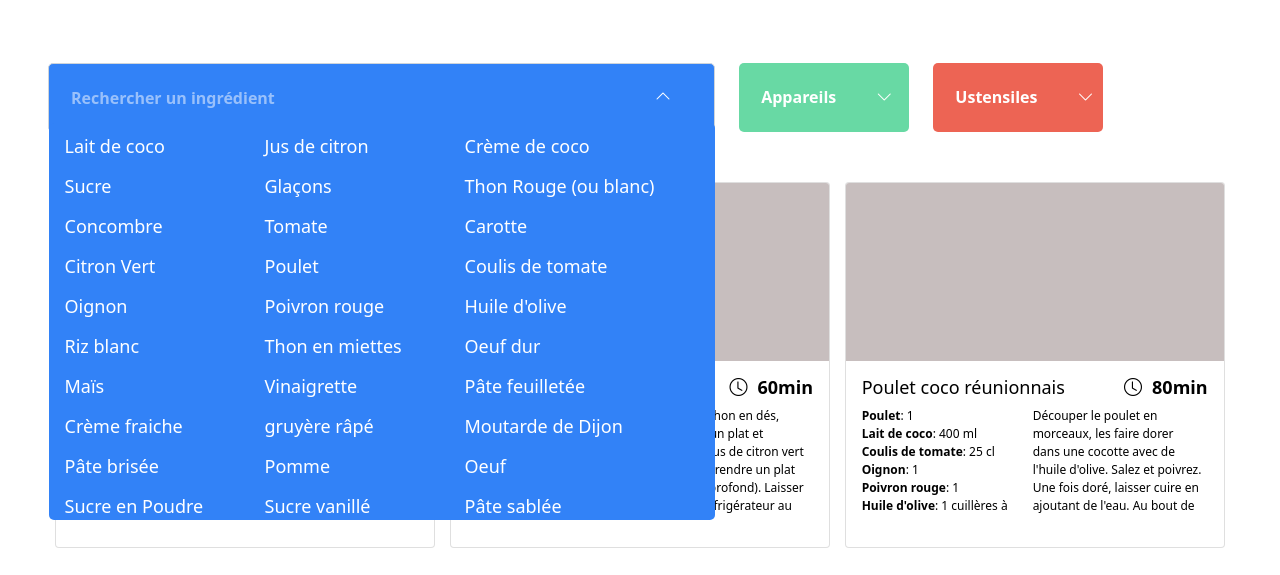
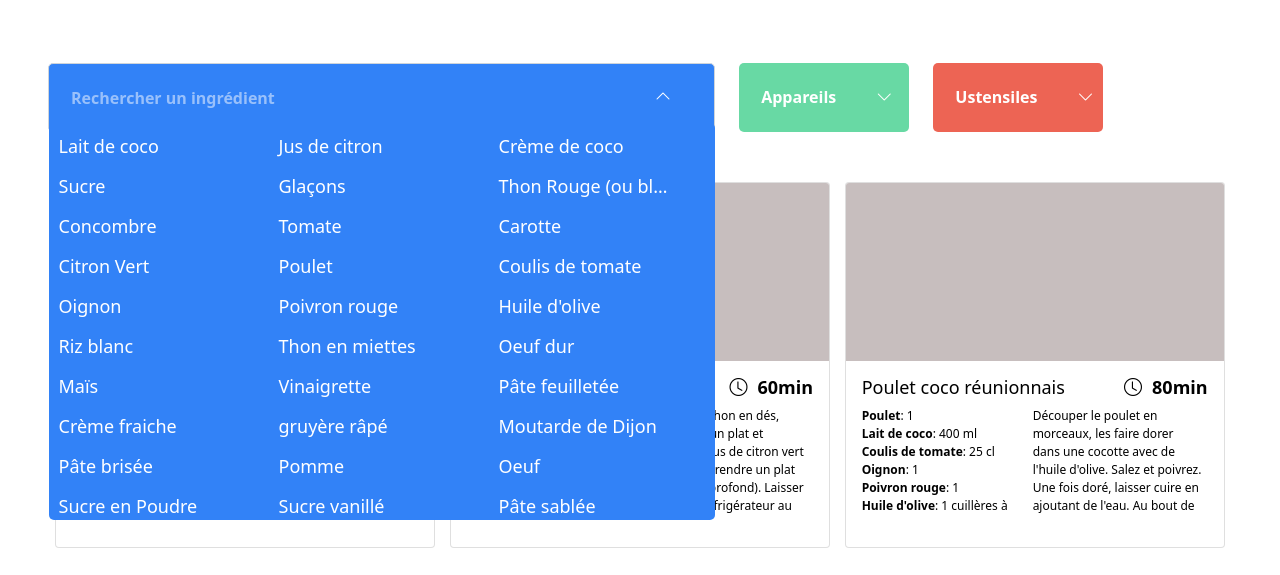
Before and after one commit to HZDevops/HousnaZoubeiri_7_27052022, a website with bundled scripts: page index.html in a window 1280 px wide. Both pictures are taken after a click on the label "Ingrédients". Shown: the part 225-800 px from the top of the page. Built offline with nearby package versions, Linux system fonts and the light colour scheme.

Commit message:
Adding Scroll in drop-down tag menu

```diff
--- a/css/custom.css
+++ b/css/custom.css
@@ -98,8 +98,7 @@ li {
     left: 0.5px;
     width: 666.1px;
     height: 397px;
-    overflow: hidden;
-    text-overflow: ellipsis;
+    overflow: scroll;
 }
 
 .dropdown-item {
@@ -109,6 +108,10 @@ li {
     color:white;
     font-size: 18px;
     line-height: 22px;
+    margin-right: 20px;
+    padding-left: 10px;
+    overflow: hidden;
+    text-overflow: ellipsis;
 }
 
 #ingredient-input::placeholder, #appliance-input::placeholder, #ustensil-input::placeholder {
--- a/scripts/components/searchByTag.js
+++ b/scripts/components/searchByTag.js
@@ -281,8 +281,9 @@ export function displayTag(recipes) {
  * @param {Array} recipes
  */
 export function selectTag(recipes) {
+
+  openTagDropDownMenu();
   createItemTagList(recipes);
-  openTagDropDownMenu();
   closeTagDropDownMenu();
 
   // Listner in ingredient drop-down input
```
